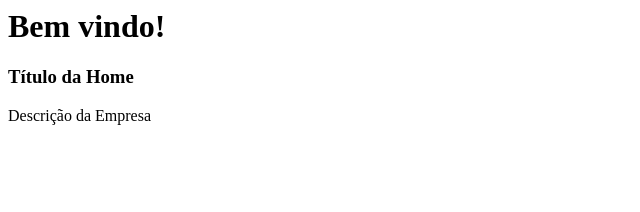
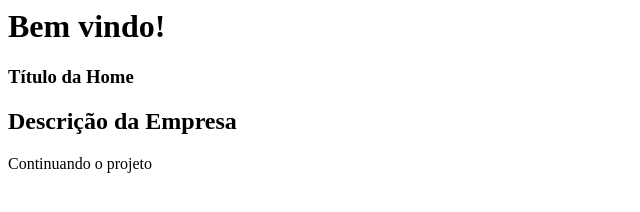
Before and after one commit to Aprendiz-1/projeto-1, a plain HTML site: page index.html in a window 1280 px wide. Shown: the whole page, without its empty margins (0-640 px from the left). Drawn offline with Linux system fonts and the light colour scheme.

Commit message:
Melhorando sistema

```diff
--- a/index.html
+++ b/index.html
@@ -2,4 +2,6 @@
 
 <h3>Título da Home</h3>
 
-<p>Descrição da Empresa</p>
+<h2>Descrição da Empresa</h2>
+
+<p>Continuando o projeto</p>
```
Also changed, not shown: 1 other file.
